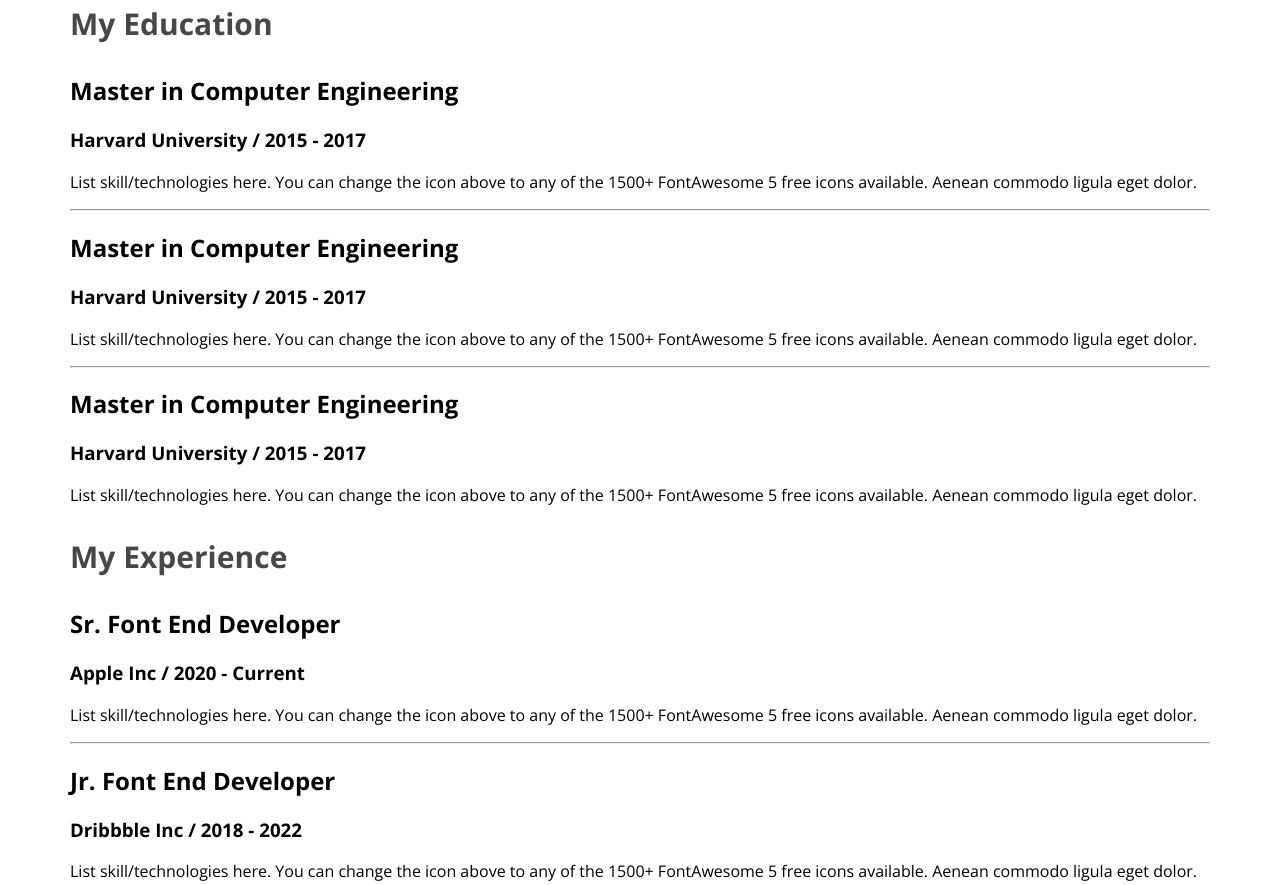
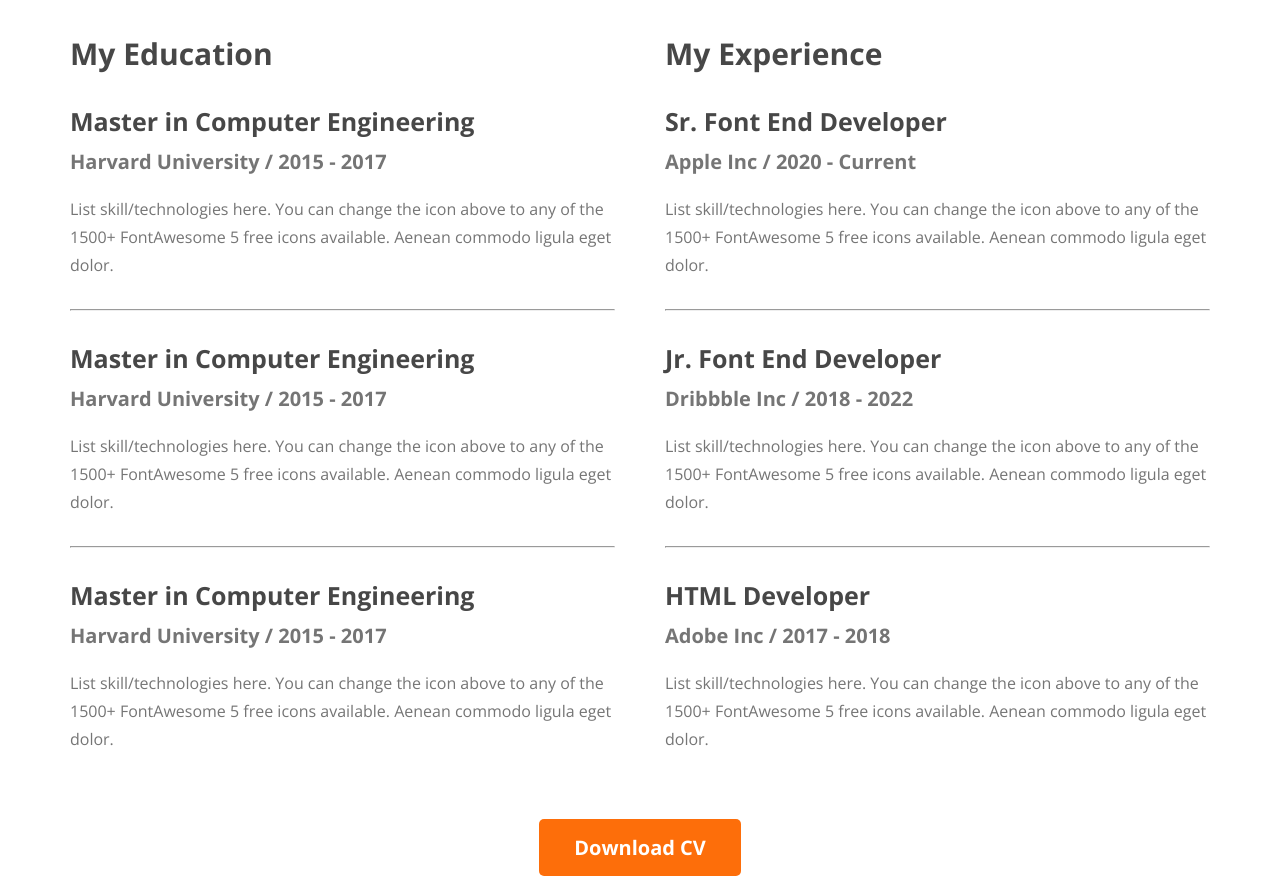
Before and after one commit to sangram-me/web-developer-portfolio, a plain HTML site: page index.html in a window 1280 px wide. Shown: the part 2526-3411 px from the top of the page. Drawn offline with nearby package versions, Linux system fonts and the light colour scheme.

Commit message:
finished resume section

```diff
--- a/index.html
+++ b/index.html
@@ -134,19 +134,24 @@
                                           <h2 class="resume-item-title">Master in Computer Engineering</h2>
                                           <h3 class="resume-item-institute">Harvard University / 2015 - 2017</h3>
                                           <p class="resume-item-description">List skill/technologies here. You can
-                                                 change the icon above to any of the 1500+ FontAwesome 5 free icons available. Aenean commodo ligula eget dolor.</p>
+                                                 change the icon above to any of the 1500+ FontAwesome 5 free icons
+                                                 available. Aenean commodo ligula eget dolor.</p>
                                    </div>
                                    <hr>
                                    <div class="resume-items">
                                           <h2 class="resume-item-title">Master in Computer Engineering</h2>
                                           <h3 class="resume-item-institute">Harvard University / 2015 - 2017</h3>
-                                          <p class="resume-item-description">List skill/technologies here. You can change the icon above to any of the 1500+ FontAwesome 5 free icons available. Aenean commodo ligula eget dolor.</p>
+                                          <p class="resume-item-description">List skill/technologies here. You can
+                                                 change the icon above to any of the 1500+ FontAwesome 5 free icons
+                                                 available. Aenean commodo ligula eget dolor.</p>
                                    </div>
                                    <hr>
                                    <div class="resume-items">
                                           <h2 class="resume-item-title">Master in Computer Engineering</h2>
                                           <h3 class="resume-item-institute">Harvard University / 2015 - 2017</h3>
-                                          <p class="resume-item-description">List skill/technologies here. You can change the icon above to any of the 1500+ FontAwesome 5 free icons available. Aenean commodo ligula eget dolor.</p>
+                                          <p class="resume-item-description">List skill/technologies here. You can
+                                                 change the icon above to any of the 1500+ FontAwesome 5 free icons
+                                                 available. Aenean commodo ligula eget dolor.</p>
                                    </div>
                             </div>
 
@@ -155,30 +160,33 @@
                                    <div class="resume-items">
                                           <h2 class="resume-item-title">Sr. Font End Developer</h2>
                                           <h3 class="resume-item-institute">Apple Inc / 2020 - Current</h3>
-                                          <p class="resume-item-description">List skill/technologies here. You can change the icon above
-                                                 to any of the 1500+ FontAwesome 5 free icons available. Aenean commodo ligula eget dolor.</p>
+                                          <p class="resume-item-description">List skill/technologies here. You can
+                                                 change the icon above
+                                                 to any of the 1500+ FontAwesome 5 free icons available. Aenean commodo
+                                                 ligula eget dolor.</p>
                                    </div>
                                    <hr>
                                    <div class="resume-items">
                                           <h2 class="resume-item-title">Jr. Font End Developer</h2>
                                           <h3 class="resume-item-institute">Dribbble Inc / 2018 - 2022</h3>
-                                          <p class="resume-item-description">List skill/technologies here. You can change the icon above
-                                                 to any of the 1500+ FontAwesome 5 free icons available. Aenean commodo ligula eget dolor.</p>
+                                          <p class="resume-item-description">List skill/technologies here. You can
+                                                 change the icon above
+                                                 to any of the 1500+ FontAwesome 5 free icons available. Aenean commodo
+                                                 ligula eget dolor.</p>
                                    </div>
                                    <hr>
                                    <div class="resume-items">
                                           <h2 class="resume-item-title">HTML Developer</h2>
                                           <h3 class="resume-item-institute">Adobe Inc / 2017 - 2018</h3>
-                                          <p class="resume-item-description">List skill/technologies here. You can change the icon above
-                                                 to any of the 1500+ FontAwesome 5 free icons available. Aenean commodo ligula eget dolor.</p>
+                                          <p class="resume-item-description">List skill/technologies here. You can
+                                                 change the icon above
+                                                 to any of the 1500+ FontAwesome 5 free icons available. Aenean commodo
+                                                 ligula eget dolor.</p>
                                    </div>
                             </div>
-
-
-
-
-
-
+                     </div>
+                     <div class="download-cv">
+                            <button class="btn-primary">Download CV</button>
                      </div>
               </section>
 
--- a/portfolio.css
+++ b/portfolio.css
@@ -8,6 +8,7 @@
 }
 
 .btn-primary {
+       cursor: pointer;
        border-radius: 5px;
        background: #FD6E0A;
        border: 0px;
@@ -189,4 +190,40 @@ main section {
        font-weight: 700;
 }
 
+.resume-container {
+       display: flex;
+       gap: 50px;
+}
+
+.resume-item-title {
+       color: var(--dark-02, #474747);
+       font-size: 25px;
+       font-weight: 700;
+       margin-bottom: 10px;
+}
+
+.resume-item-institute {
+       color: var(--dark-03, #757575);
+       font-size: 20px;
+       font-weight: 600;
+       margin-bottom: 20px;
+       margin-top: 0px;
+
+}
+
+.resume-item-description {
+       color: var(--dark-03, #757575);
+       font-size: 16px;
+       line-height: 28px;
+}
+
+.resume-container hr{
+       margin: 30px 0px;
+}
+
+.download-cv{
+       text-align: center;
+       margin-top: 50px;
+}
+
 /* Footer Section Styles*/
```
